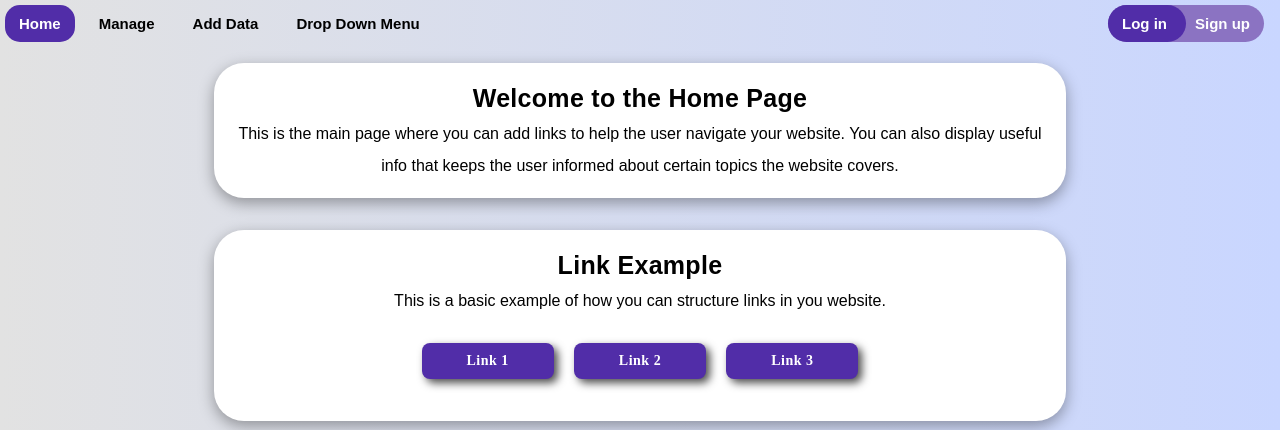
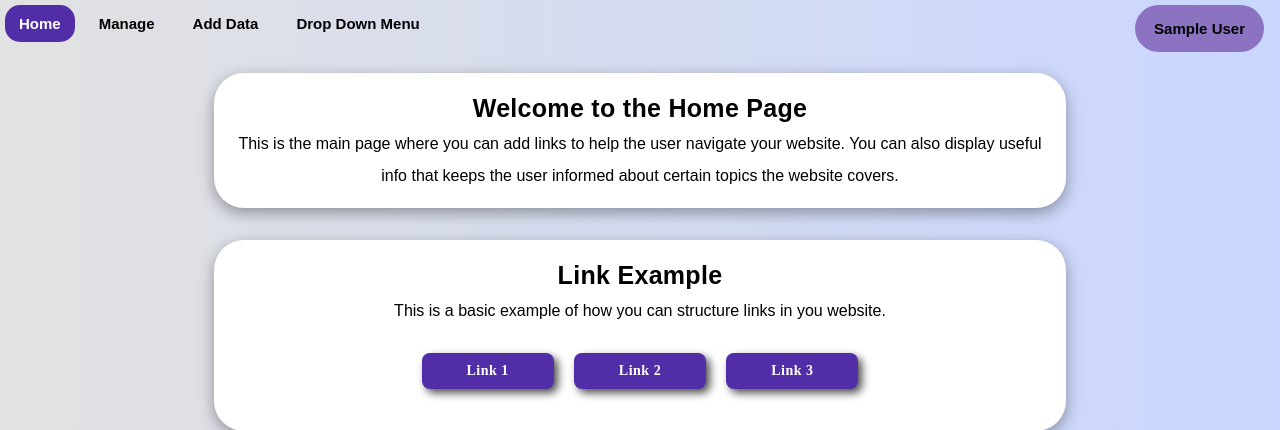
Before and after one commit to AuricFox/flask_template, a Flask app: page / in a window 1280 px wide. Shown: the top 430 px of the page. Run offline with Flask 3, Linux system fonts and the light colour scheme; the visitor is signed in with stand-in values (Sample User, id 1); parts of the project's set-up code (start-up, migrations or seed data) failed here and were passed over.

Commit message:
Linking login manager with pages

```diff
--- a/app/__init__.py
+++ b/app/__init__.py
@@ -37,11 +37,6 @@ def init_app():
     def page_not_found(error):
         return render_template('404.html'), 404
 
-    from app.models.models import User
-    @login_manager.user_loader
-    def load_user(user_id):
-        return User.query.get(int(user_id))
-
     with app.app_context():
         # NOTE: Include custom modules here
         from . import utils
@@ -57,3 +52,18 @@ def init_app():
         app.register_error_handler(404, page_not_found)
 
     return app
+
+# ====================================================================
+from app.models.models import User
+@login_manager.user_loader
+def load_user(user_id):
+    '''
+    Loads creds of logged in user
+
+    Parameter(s):
+        user_id (int): the primary key of the user
+
+    Output(s):
+        The info on the user
+    '''
+    return User.query.get(int(user_id))
--- a/app/auth/routes.py
+++ b/app/auth/routes.py
@@ -37,9 +37,10 @@ def login():
     password = request.form.get('password', type=str)
     remember = True if request.form.get('remember') else False
 
-    user = User.query.filter_by(name=name, password=password).first()
+    user = User.query.filter_by(name=name).first()
+
     # Check if the user exists
-    if not user:
+    if not user or not bcrypt.check_password_hash(user.password, password):
         flash('Incorrect username or password!')
         return redirect(url_for('auth.index'))
 
--- a/app/main/routes.py
+++ b/app/main/routes.py
@@ -1,4 +1,5 @@
 from flask import render_template
+from flask_login import login_required, current_user
 from app.main import bp
 
 # ====================================================================
@@ -16,7 +17,7 @@ def index():
     Output(s):
         A rendered HTML home page
     '''
-    return render_template('index.html', nav_id="home-page")
+    return render_template('index.html', nav_id="home-page", username=current_user.name)
 
 # Accessing Manage pages
 @bp.route("/manage")
--- a/app/templates/base.html
+++ b/app/templates/base.html
@@ -31,9 +31,13 @@
 
             </ul>
             <div class="login-tile">
+                {% if username %}
+                    <div class="nav-tile">{{ username }}</div>
+                {% else %}
                 <a class="login-link" href="{{  url_for('auth.index')  }}">Log in</a>
                 <a class="signup-link" href="{{  url_for('auth.index')  }}">Sign up</a>
                 <div class="slide-bar"></div>
+                {% endif %}
             </div>
         </div>
 
```
Also changed, not shown: data/app.db.
